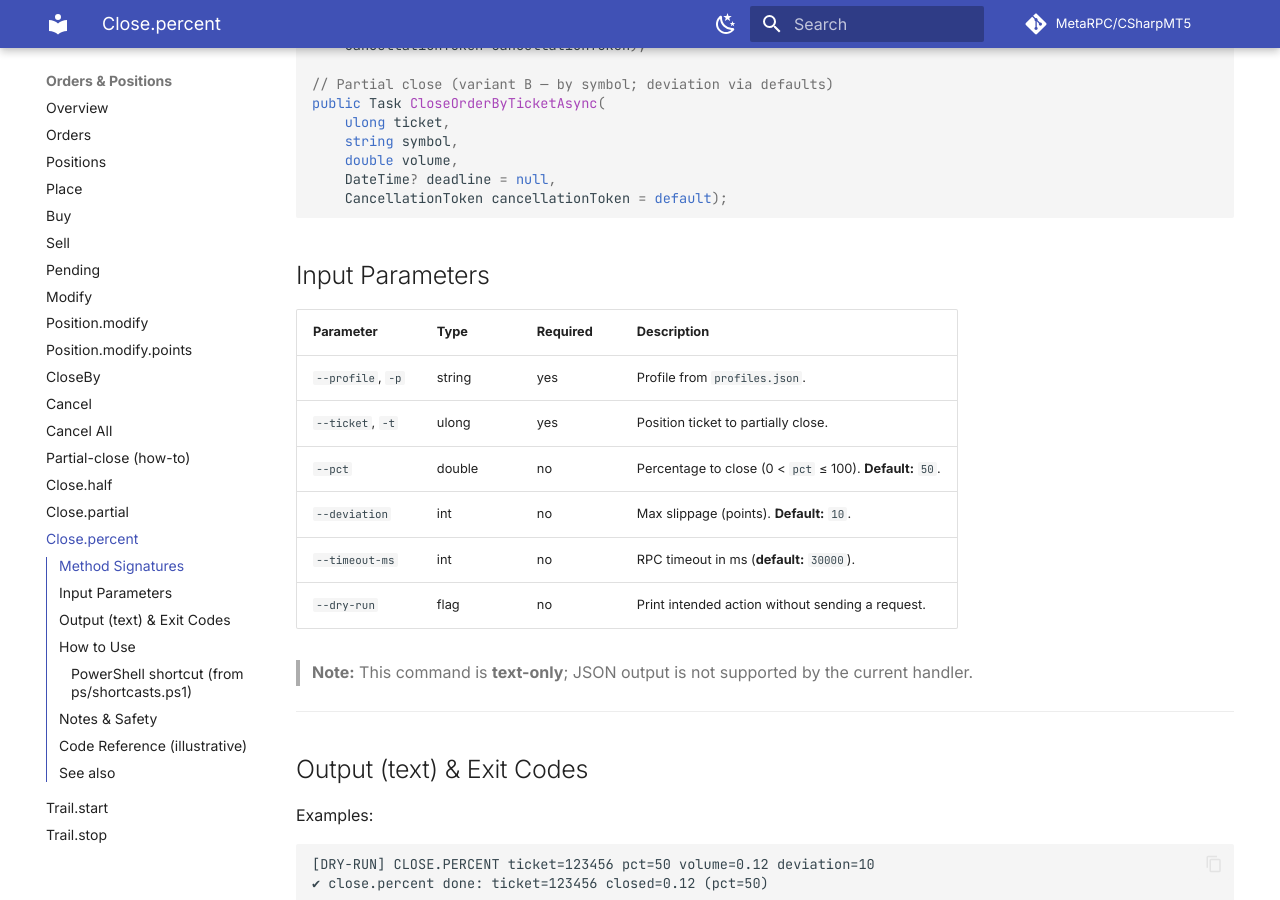
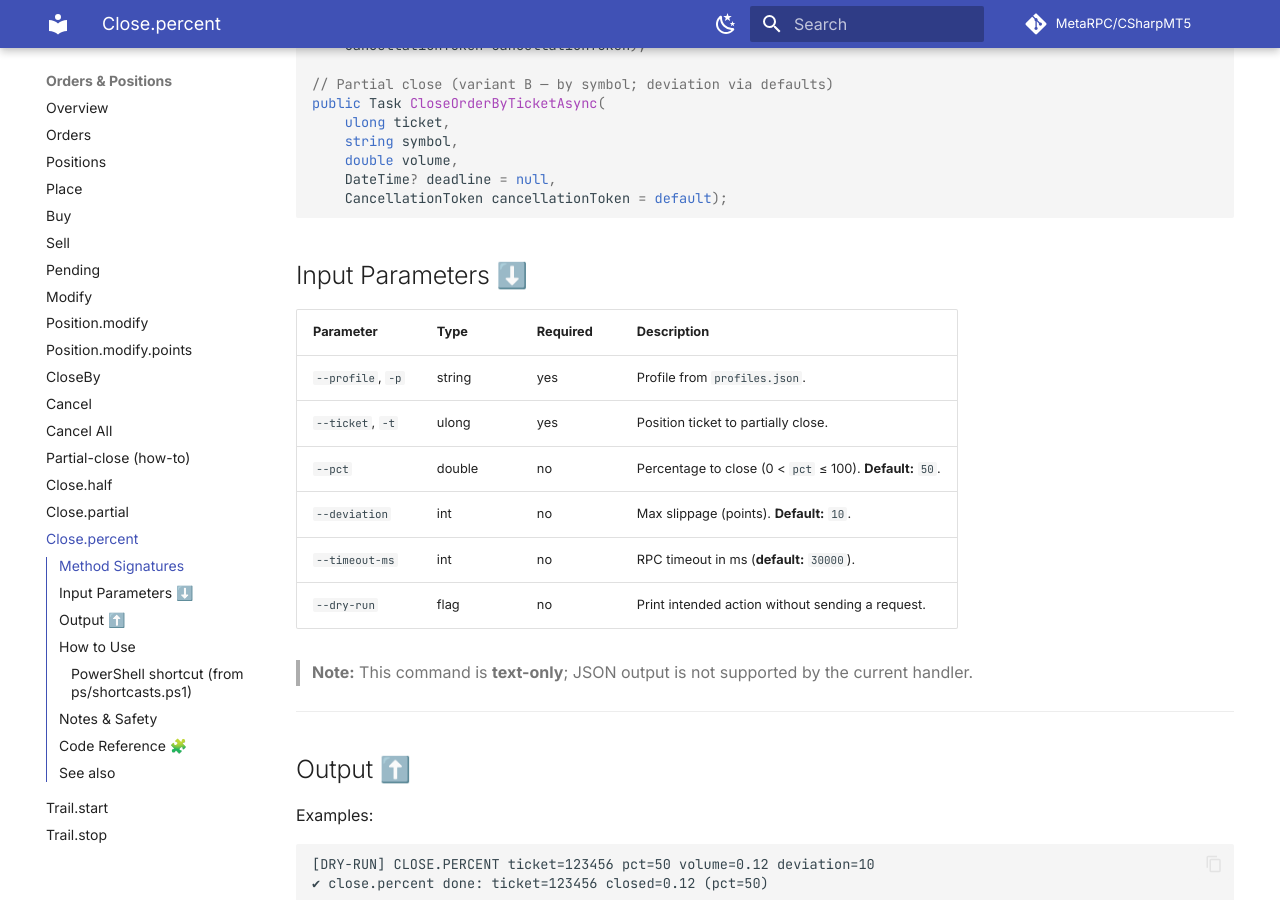
Before and after one commit to MetaRPC/CSharpMT5, an MkDocs documentation site: the page built from docs/Orders_Positions/Close.percent.md, in a window 1280 px wide and 900 px high, scrolled down 820 px. Built offline with MkDocs 1.6.1 and Material for MkDocs 9.7.7, drawn with Linux system fonts in a browser that asks for light colours; comment, search, counter and statistics services are not loaded; some of the changed text lies outside the part shown.

Commit message:
Update Close.percent.md

````diff
--- a/docs/Orders_Positions/Close.percent.md
+++ b/docs/Orders_Positions/Close.percent.md
@@ -42,7 +42,7 @@ public Task CloseOrderByTicketAsync(
     CancellationToken cancellationToken = default);
 ```
 
-## Input Parameters
+## Input Parameters ⬇️
 
 | Parameter         | Type   | Required | Description                                               |
 | ----------------- | ------ | -------- | --------------------------------------------------------- |
@@ -57,7 +57,7 @@ public Task CloseOrderByTicketAsync(
 
 ---
 
-## Output (text) & Exit Codes
+## Output ⬆️
 
 Examples:
 
@@ -117,7 +117,7 @@ cpp -t 123456 -pct 50
 
 ---
 
-## Code Reference (illustrative)
+## Code Reference 🧩
 
 ```csharp
 var cpTicketOpt = new Option<ulong>(new[] { "--ticket", "-t" }, "Position ticket") { IsRequired = true };
````
